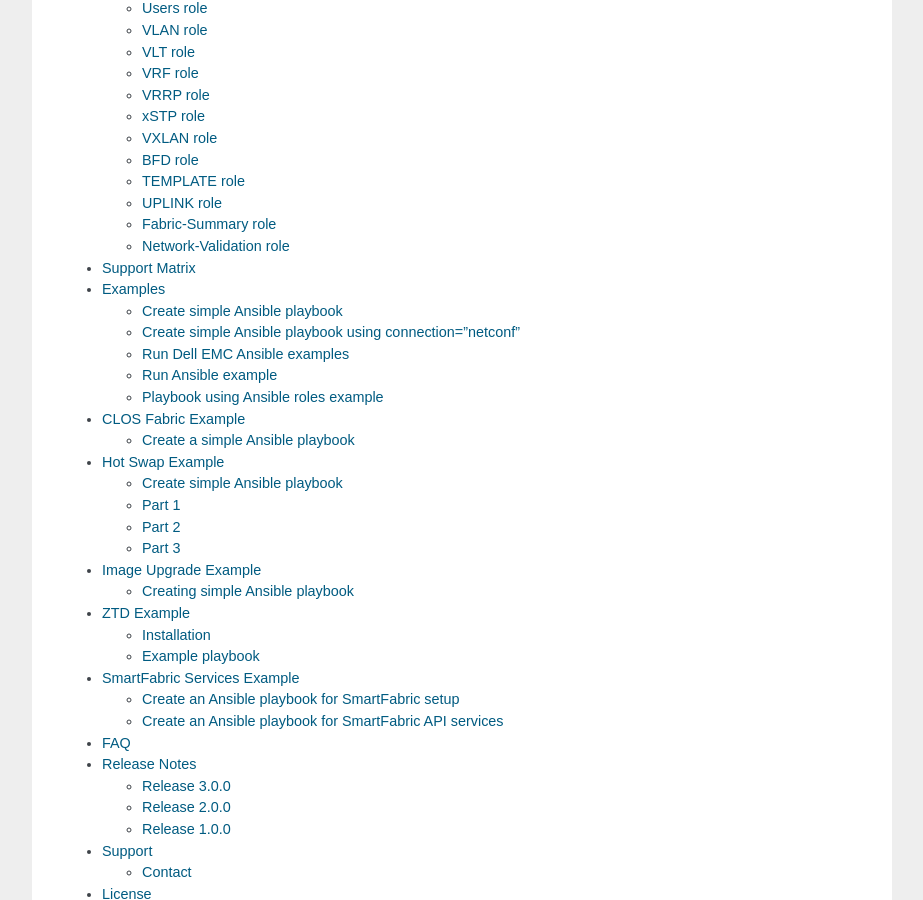
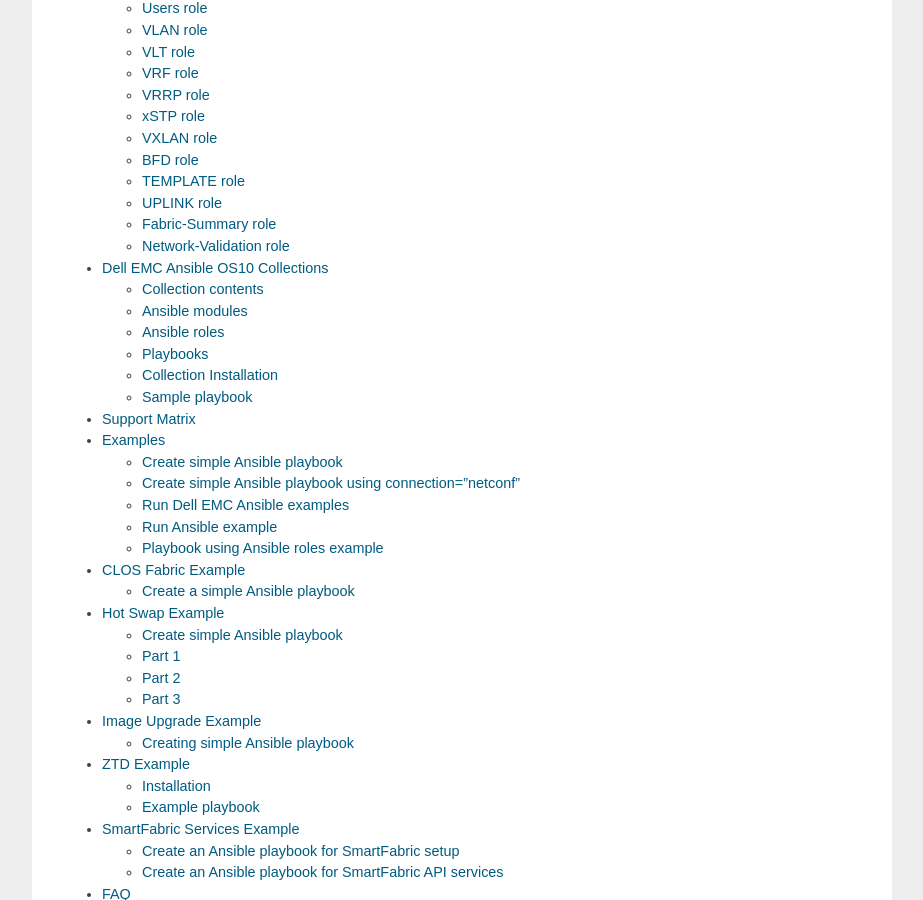
Before and after one commit to Dell-Networking/ansible-dellos-docs, a Sphinx documentation site: the page built from source/index.rst, in a window 1280 px wide and 900 px high, scrolled down 838 px. Shown: the whole window, without its empty margins (198-1121 px from the left). Built offline with Sphinx 7.4.7, drawn with Linux system fonts in a browser that asks for light colours; some of the changed lines change nothing that is shown.

Commit message:
Adding os10_collections.rst file (#29)
* Adding os10_collections.rst file

Co-authored-by: SHREEJA R <shreeja_r@dell.com>

```diff
--- a/source/index.rst
+++ b/source/index.rst
@@ -15,6 +15,7 @@
    Installation <install>
    Dell EMC Ansible Modules <modules>
    Dell EMC Ansible Roles <roles>
+   Dell EMC Ansible OS10 Collections <os10_collections>
    Support Matrix <support_matrix>
    Examples <examples>
    CLOS Fabric Example <clos_fabric_example>
--- /dev/null
+++ b/source/os10_collections.rst
@@ -0,0 +1,73 @@
+
+**********************************************************************************
+The Ansible collection for Dell EMC PowerSwitch platforms running SmartFabric OS10
+**********************************************************************************
+Collection contents
+*******************
+The OS10 Ansible collection includes the Ansible modules, plugins and roles required to work on a Dell EMC SmartFabric OS10 PowerSwitch. It also includes sample playbooks and documents that illustrate how the collection can be used.
+
+Ansible modules
+***************
+The following Ansible modules are part of the OS10 collection:
+
+- **os10_command.py** - Run commands on remote devices running Dell EMC SmartFabric OS10
+
+- **os10_config.py** - Manage configuration sections on remote devices running Dell EMC SmartFabric OS10
+
+- **os10_facts.py** - Collect facts from remote devices running Dell EMC SmartFabric OS10
+
+Ansible roles
+*************
+The roles facilitate provisioning of device running Dell EMC SmartFabric OS10. Some of the roles included in the collection are os10_aaa , os10_bgp, os10_ecmp, and so on. The docs directory in the collection includes documentation for each of the roles part of the collection.
+
+Playbooks
+*********
+The playbooks directory includes sample playbooks that illustrate the usage of OS10 collections for provisioning device running Dell EMC SmartFabric OS10.
+
+Collection Installation
+***********************
+Install the latest version of OS10 collection from Ansible Galaxy:
+
+::
+
+    ansible-galaxy collection install dellemc_networking.os10
+
+To install a specific version, a version range identifier must be specified. For example, to install the most recent version that is greater than or equal to 1.0.0 and less than 2.0.0:
+
+::
+
+    ansible-galaxy collection install 'dellemc_networking.os10:>=1.0.0,<2.0.0'
+
+Sample playbook
+***************
+**playbook.yaml**
+
+    NOTE: The environment variable ANSIBLE_NETWORK_GROUP_MODULES should be set to 'os10' for using os10-collections in the playbook.
+
+::
+
+    ---
+    - hosts: os10_sw1
+      connection: network_cli
+      collections:
+        - dellemc_networking.os10
+      roles:
+        - os10_vlan
+
+**host_vars/os10_sw1.yaml**
+
+::
+
+    hostname: os10_sw1
+
+    # parameters for connection type network_cli
+    ansible_ssh_user: xxxx
+    ansible_ssh_pass: xxxx
+    ansible_network_os: dellemc_networking.os10.os10
+
+**inventory.yaml**
+
+::
+
+    [os10]
+    os10_sw1 ansible_host=100.104.28.119
```
